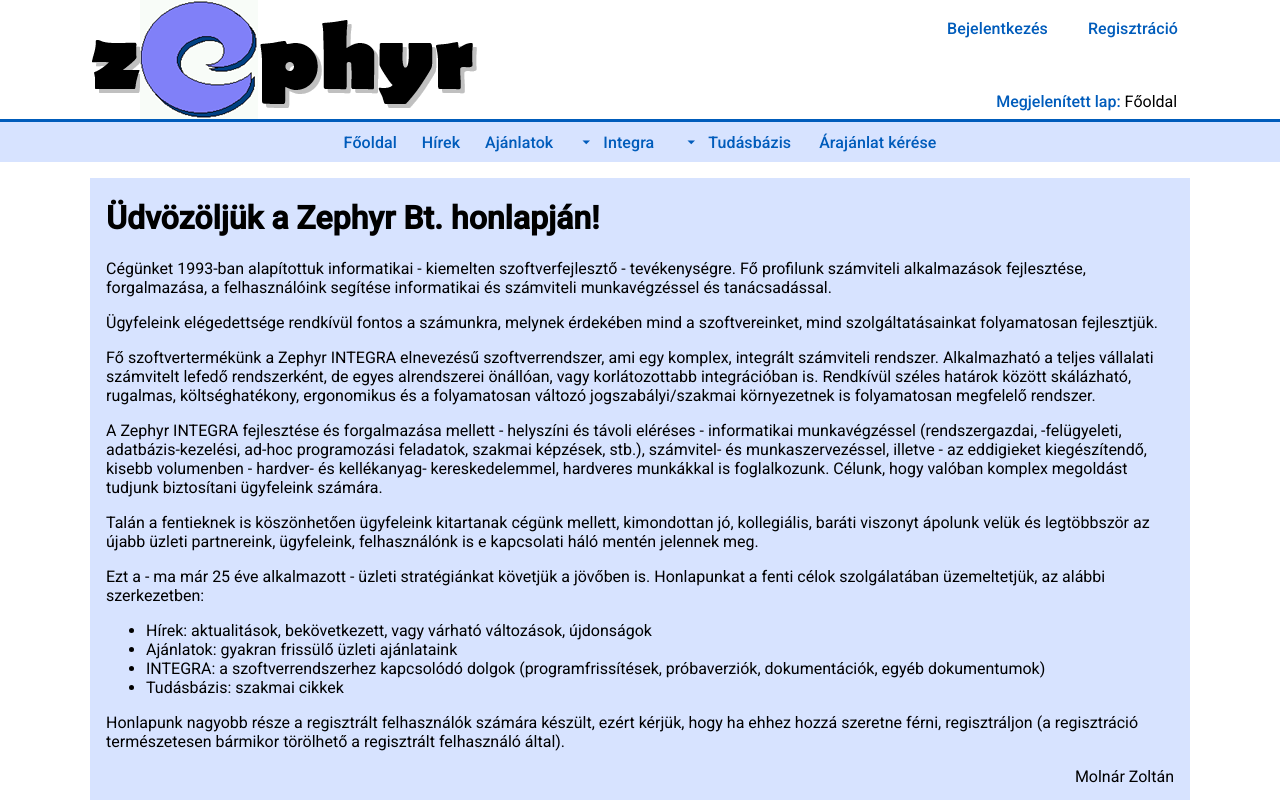
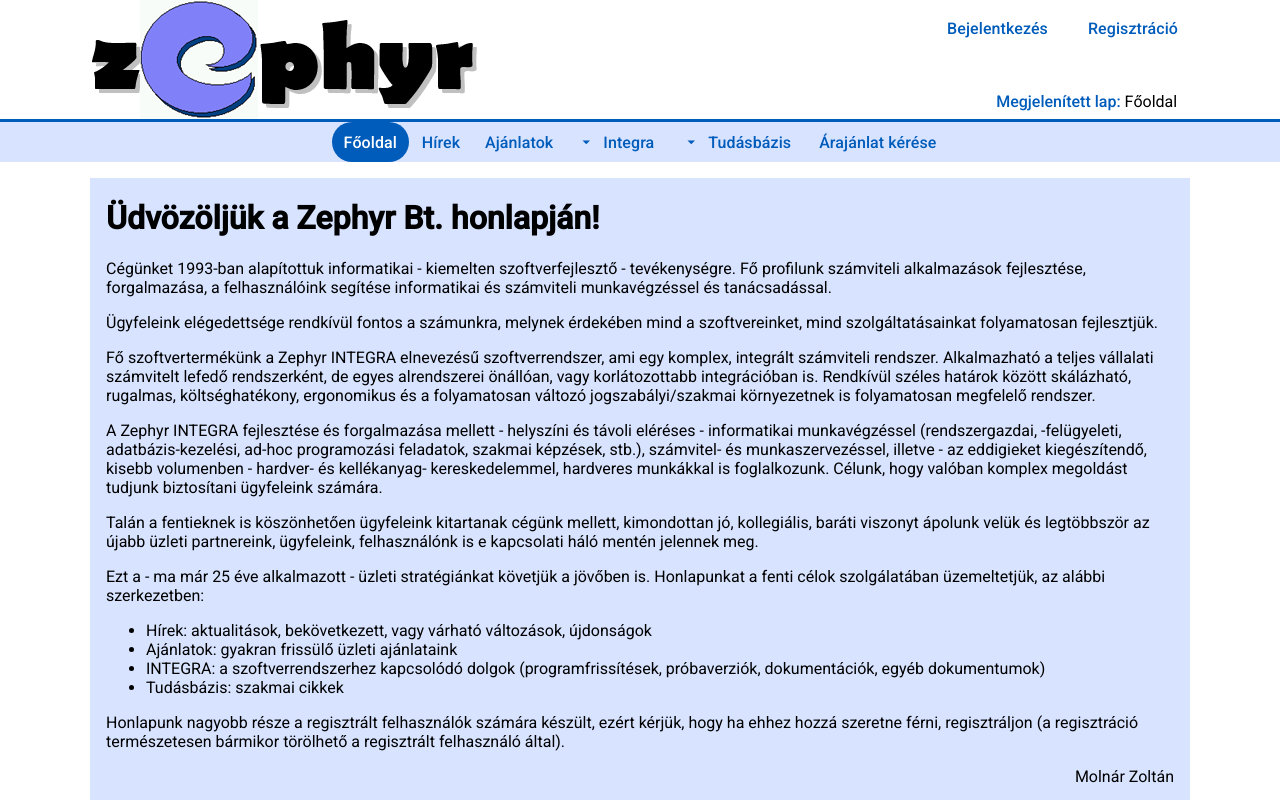
Before and after one commit to Seevrus/zephyrcohu-spa, an Angular app in the folder resources/frontend/: page / in a window 1280 px wide. Shown: the top 800 px of the page. Built offline with nearby package versions, Linux system fonts and the light colour scheme.

Commit message:
main page routing links

```diff
--- a/resources/frontend/src/app/header/desktop-nav/desktop-nav.component.html
+++ b/resources/frontend/src/app/header/desktop-nav/desktop-nav.component.html
@@ -1,5 +1,5 @@
 <div class="desktop-nav-main">
-  <a mat-button>Főoldal</a>
+  <a mat-button routerLink="/" routerLinkActive="active-link">Főoldal</a>
   <a mat-button>Hírek</a>
   <a mat-button>Ajánlatok</a>
 
--- a/resources/frontend/src/app/header/desktop-nav/desktop-nav.component.scss
+++ b/resources/frontend/src/app/header/desktop-nav/desktop-nav.component.scss
@@ -13,4 +13,8 @@
       text-label-text-size: var(--mat-sys-body-large),
     )
   );
+
+  .active-link {
+    color: var(--mat-sys-on-primary);
+  }
 }
--- a/resources/frontend/src/app/header/desktop-nav/desktop-nav.component.ts
+++ b/resources/frontend/src/app/header/desktop-nav/desktop-nav.component.ts
@@ -2,6 +2,7 @@
 import { MatAnchor, MatButton } from "@angular/material/button";
 import { MatIconModule } from "@angular/material/icon";
 import { MatMenu, MatMenuItem, MatMenuTrigger } from "@angular/material/menu";
+import { RouterLink, RouterLinkActive } from "@angular/router";
 
 @Component({
   selector: "app-desktop-nav",
@@ -12,6 +13,8 @@
     MatMenu,
     MatMenuItem,
     MatMenuTrigger,
+    RouterLink,
+    RouterLinkActive,
   ],
   templateUrl: "./desktop-nav.component.html",
   styleUrl: "./desktop-nav.component.scss",
--- a/resources/frontend/src/app/header/mobile-nav/mobile-nav.component.html
+++ b/resources/frontend/src/app/header/mobile-nav/mobile-nav.component.html
@@ -8,7 +8,7 @@
     <mat-icon class="menu-button-icon">menu</mat-icon>
   </button>
   <mat-menu #menu="matMenu">
-    <a mat-menu-item>Főoldal</a>
+    <a mat-menu-item routerLink="/" routerLinkActive="active-link">Főoldal</a>
     <a mat-menu-item>Hírek</a>
     <a mat-menu-item>Ajánlatok</a>
     <button
--- a/resources/frontend/src/styles.scss
+++ b/resources/frontend/src/styles.scss
@@ -22,4 +22,17 @@
 body {
   margin: 0;
   font-family: Roboto, "Helvetica Neue", sans-serif;
+
+  .active-link {
+    color: var(--mat-sys-on-primary);
+    background-color: var(--mat-sys-primary);
+
+    @include mat.menu-overrides(
+      (
+        item-hover-state-layer-color: var(--mat-sys-primary),
+        item-icon-color: var(--mat-sys-on-primary),
+        item-label-text-color: var(--mat-sys-on-primary),
+      )
+    );
+  }
 }
```
Also changed, not shown: resources/frontend/src/app/header/mobile-nav/mobile-nav.component.ts (+8 -1 lines).
